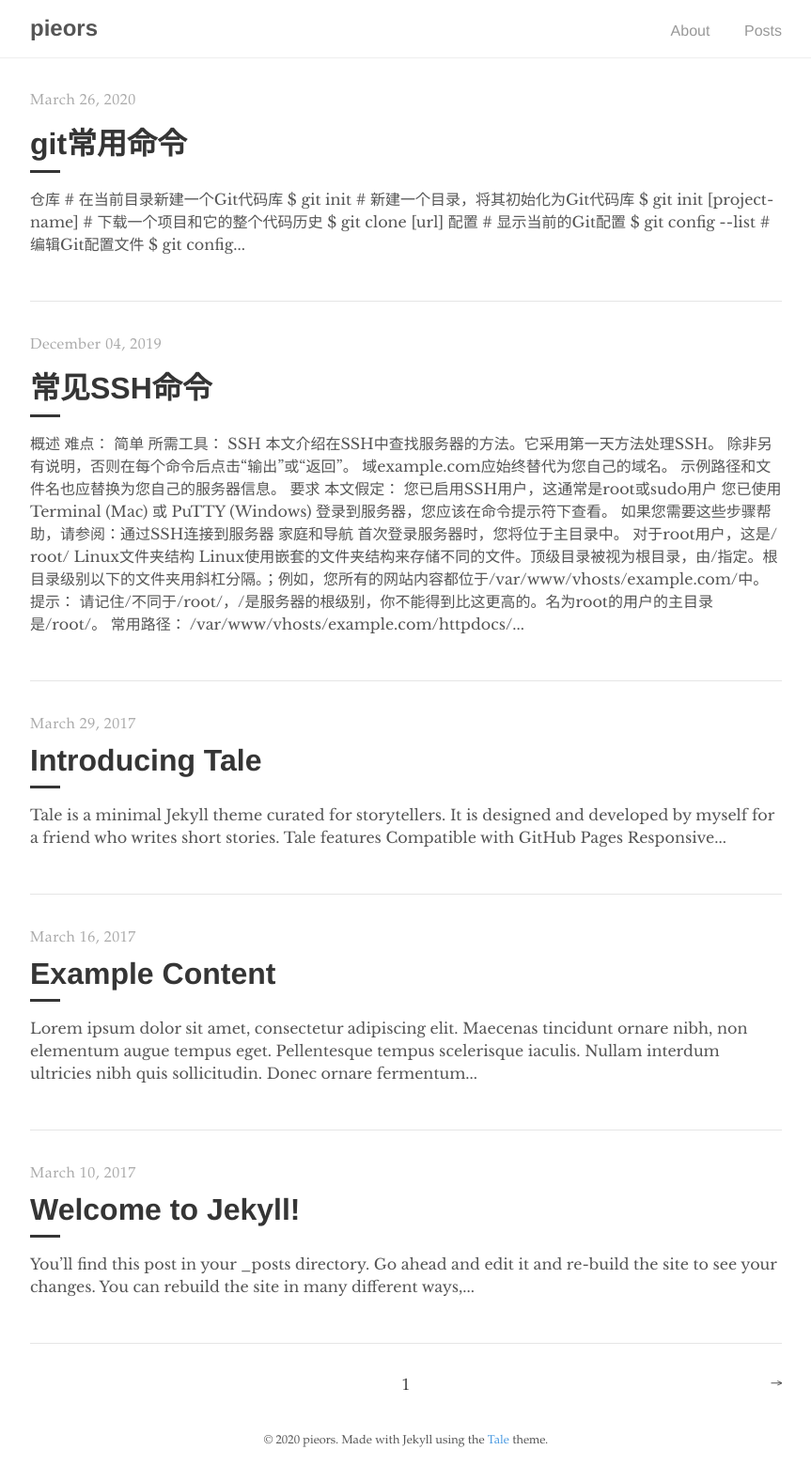
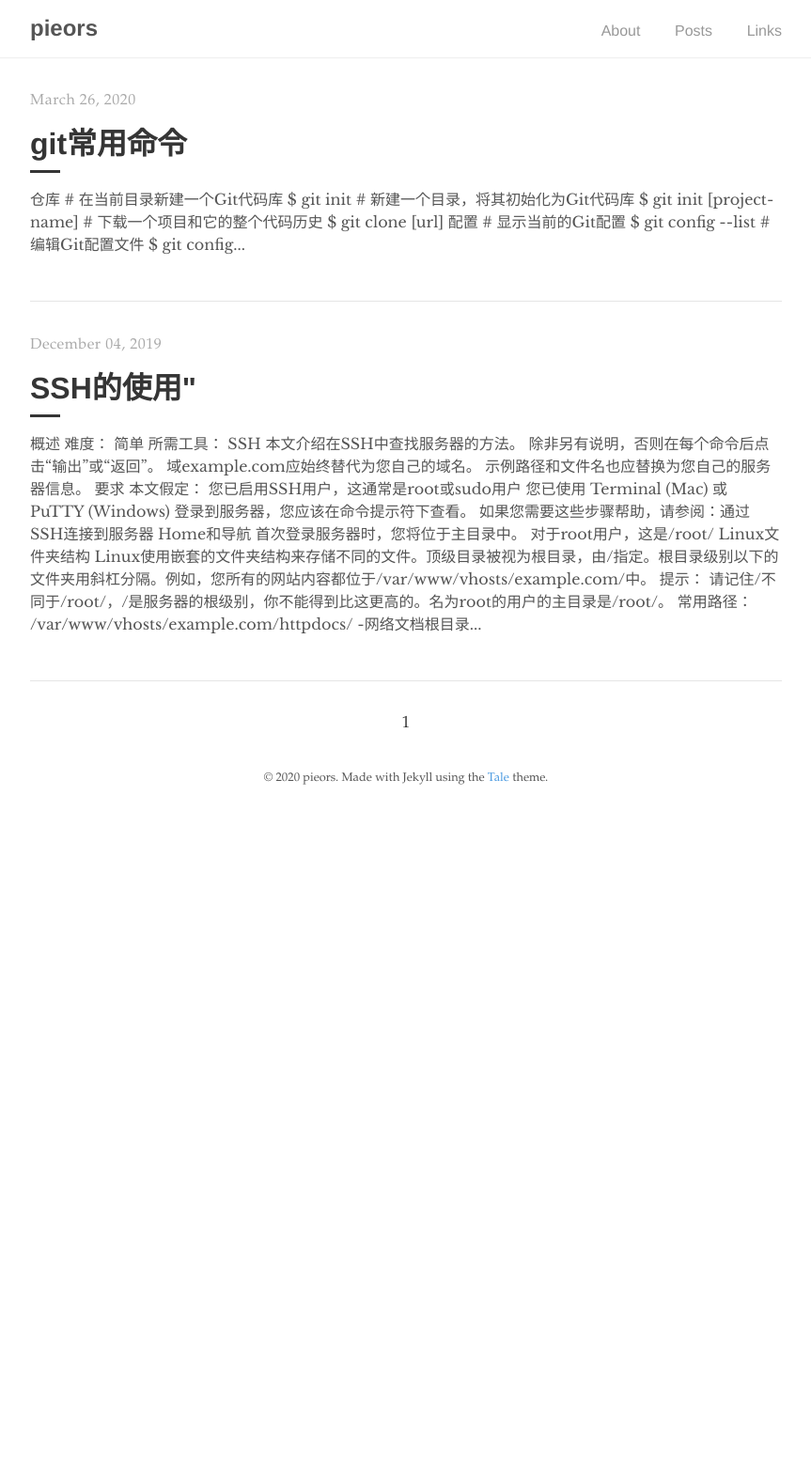
Before and after one commit to pieors/pieors.github.io, a Jekyll site: the page built from index.html, in a window 1280 px wide. Shown: the whole page at 94% size, without its empty margins (208-1071 px from the left). Built offline with Jekyll 4.4.1, drawn with Linux system fonts in a browser that asks for light colours; the list of posts is cut into pages by our own code; after the commit the page ends 900 px from its top, so only the background shows below that.

Commit message:
Delete and update some file

````diff
--- a/_config.yml
+++ b/_config.yml
@@ -1,6 +1,6 @@
 # Site settings
 title:          pieors
-description:    "Minimal Jekyll theme for storytellers"
+description:    "须知参差多态乃是幸福的本源"
 baseurl:        "/"
 url:            "https://pieors.com"
 
--- a/_includes/navigation.html
+++ b/_includes/navigation.html
@@ -6,6 +6,7 @@
     <ul>
       <li><a href="{{ '/about' | prepend: site.baseurl }}">About</a></li>
       <li><a href="{{ site.baseurl }}/">Posts</a></li>
+      <li><a href="{{ '/links' | prepend: site.baseurl }}">Links</a></li>
     </ul>
   </div>
 </nav>
--- a/_posts/2017-03-10-welcome-to-jekyll.md
+++ /dev/null
@@ -1,25 +0,0 @@
----
-layout: post
-title:  "Welcome to Jekyll!"
-author: "Jekyll"
----
-
-You’ll find this post in your `_posts` directory. Go ahead and edit it and re-build the site to see your changes. You can rebuild the site in many different ways, but the most common way is to run `jekyll serve`, which launches a web server and auto-regenerates your site when a file is updated.
-
-To add new posts, simply add a file in the `_posts` directory that follows the convention `YYYY-MM-DD-name-of-post.ext` and includes the necessary front matter. Take a look at the source for this post to get an idea about how it works.
-
-Jekyll also offers powerful support for code snippets: like these
-
-{% highlight ruby %}
-def print_hi(name)
-  puts "Hi, #{name}"
-end
-print_hi('Tom')
-#=> prints 'Hi, Tom' to STDOUT.
-{% endhighlight %}
-
-Check out the [Jekyll docs][jekyll-docs] for more info on how to get the most out of Jekyll. File all bugs/feature requests at [Jekyll’s GitHub repo][jekyll-gh]. If you have questions, you can ask them on [Jekyll Talk][jekyll-talk].
-
-[jekyll-docs]: https://jekyllrb.com/docs/home
-[jekyll-gh]:   https://github.com/jekyll/jekyll
-[jekyll-talk]: https://talk.jekyllrb.com/
--- a/_posts/2017-03-16-example-content.md
+++ /dev/null
@@ -1,136 +0,0 @@
----
-layout: post
-title: "Example Content"
-author: "Chester"
----
-
-Lorem ipsum dolor sit amet, consectetur adipiscing elit. Maecenas tincidunt ornare nibh, non elementum augue tempus eget. Pellentesque tempus scelerisque iaculis. Nullam interdum ultricies nibh quis sollicitudin. Donec ornare fermentum facilisis. Ut at sem ac sem imperdiet varius a eget tortor. Nam eu augue eget orci semper maximus in eget augue. Mauris ornare, nisl ut suscipit consectetur, mi quam interdum tellus, at rutrum quam eros ultrices mi.
-
-# Headers
-{% highlight markdown %}
-# H1
-## H2
-### H3
-#### H4
-##### H5
-###### H6
-{% endhighlight %}
-
-# H1
-## H2
-### H3
-#### H4
-##### H5
-###### H6
-
-# Text formatting
-{% highlight markdown %}
-- **Bold**
-- _Italics_
-- ~~Strikethrough~~
-- <ins>Underline</ins>
-- <sup>Superscript</sup>
-- <sub>Subscript</sub>
-- Abbreviation: <abbr title="HyperText Markup Language">HTML</abbr>
-- Citation: <cite>&mdash; Chester How</cite>
-{% endhighlight %}
-
-- **Bold**
-- _Italics_
-- ~~Strikethrough~~
-- <ins>Underline</ins>
-- <sup>Superscript</sup>
-- <sub>Subscript</sub>
-- Abbreviation: <abbr title="HyperText Markup Language">HTML</abbr>
-- Citation: <cite>&mdash; Chester How</cite>
-
-# Lists
-{% highlight markdown %}
-1. Ordered list item 1
-2. Ordered list item 2
-3. Ordered list item 3
-
-* Unordered list item 1
-* Unordered list item 2
-* Unordered list item 3
-{% endhighlight %}
-
-1. Ordered list item 1
-2. Ordered list item 2
-3. Ordered list item 3
-
-* Unordered list item 1
-* Unordered list item 2
-* Unordered list item 3
-
-# Links
-{% highlight markdown %}
-Check out tale on [GitHub](https://github.com/chesterhow/tale).
-{% endhighlight %}
-
-Check out tale on [GitHub](https://github.com/chesterhow/tale).
-
-# Images
-{% highlight markdown %}
-![Placeholder image](https://placehold.it/800x400 "Placeholder image")
-
-![Image with caption](https://placehold.it/700x400 "Image with caption")
-_This is an image with a caption_
-{% endhighlight %}
-
-![Placeholder image](https://placehold.it/800x400 "Placeholder image")
-
-![Image with caption](https://placehold.it/700x400 "Image with caption")
-_This is an image with a caption_
-
-# Code and Syntax Highlighting
-Use back-ticks for `inline code`. Multi-line code snippets are supported too through Pygments.
-
-{% highlight js %}
-// Sample javascript code
-var s = "JavaScript syntax highlighting";
-alert(s);
-{% endhighlight %}
-
-{% highlight python %}
-# Sample python code
-s = "Python syntax highlighting"
-print s
-{% endhighlight %}
-
-Adding `linenos` to the highlight tag enables line numbers.
-
-{% highlight js  linenos %}
-// Sample javascript code
-var s = "JavaScript syntax highlighting";
-alert(s);
-{% endhighlight %}
-
-# Blockquotes
-{% highlight markdown %}
-> Curabitur blandit tempus porttitor. Nullam quis risus eget urna mollis ornare vel eu leo. Nullam id dolor id nibh ultricies vehicula ut id elit.
-
-{% endhighlight %}
-
-> Curabitur blandit tempus porttitor. Nullam quis risus eget urna mollis ornare vel eu leo. Nullam id dolor id nibh ultricies vehicula ut id elit.
-
-# Horizontal Rule & Line Break
-{% highlight markdown %}
-Use `<hr>` for horizontal rules
-
-<hr>
-
-and `<br>` for line breaks.
-
-<br>
-{% endhighlight %}
-
-Use `<hr>` for horizontal rules
-
-<hr>
-
-and `<br>` for line breaks.
-
-<br>
-
-_The end_
--- a/_posts/2017-03-29-introducing-tale.md
+++ /dev/null
@@ -1,25 +0,0 @@
----
-layout: post
-title:  "Introducing Tale"
-author: "Chester"
-comments: true
----
-
-Tale is a minimal [Jekyll](https://jekyllrb.com/) theme curated for storytellers. It is designed and developed by [myself](https://github.com/chesterhow/) for a friend who writes short stories.
-
-## Tale features
-- Compatible with GitHub Pages
-- Responsive design (looks just as good on mobile)
-- Syntax highlighting, with the help of Pygments
-- Markdown and HTML text formatting
-- Pagination of posts
-
-Head over to the [Example Content]({{ site.baseurl }}/2017-03-16/example-content) post for a showcase of Tale's text formatting features.
-
-## Browser Support
-Tale works on most if not all modern browsers, including Chrome, Safari and Firefox 👍🏼
-
-## Download or Contribute
-Tale is publicly hosted on GitHub, so go ahead and download or fork it at the [GitHub repository](https://github.com/chesterhow/tale). If you spot any bugs or have any suggestions, feel free to create an issue or make a pull request.
-
-Thanks for checking out Tale!
--- a/_posts/2019-12-04-ssh.md
+++ b/_posts/2019-12-04-use-ssh.md
@@ -1,19 +1,19 @@
 ---
 layout: post
-title: "常见SSH命令"
+title: SSH的使用"
 author: "Pieors"
 ---
 
 ## 概述
 
-> 难点：	简单
+> 难度：	简单
 >
 > 所需工具：	SSH
 
-本文介绍在[SSH](https://mediatemple.net/community/products/all/204403684)中查找服务器的方法。它采用第一天方法处理SSH。
+本文介绍在[SSH](https://en.wikipedia.org/wiki/Ssh_(Secure_Shell))中查找服务器的方法。
 
 * 除非另有说明，否则在每个命令后点击“输出”或“返回”。
-* 域example.com应始终替代为您自己的域名。
+* 域<code>example.com</code>应始终替代为您自己的域名。
 * 示例路径和文件名也应替换为您自己的服务器信息。
 
 ## 要求
@@ -25,85 +25,90 @@ author: "Pieors"
 
 如果您需要这些步骤帮助，请参阅：[通过SSH连接到服务器](https://mediatemple.net/community/products/all/204403684)
 
-## 家庭和导航
+## Home和导航
 
 首次登录服务器时，您将位于主目录中。
 
-* 对于root用户，这是/ root/
+* 对于root用户，这是<code>/root/</code>
 
 ## Linux文件夹结构
 
-Linux使用嵌套的文件夹结构来存储不同的文件。顶级目录被视为根目录，由/指定。根目录级别以下的文件夹用斜杠分隔。；例如，您所有的网站内容都位于<code>/var/www/vhosts/example.com/</code>中。
+Linux使用嵌套的文件夹结构来存储不同的文件。顶级目录被视为根目录，由<code>/</code>指定。根目录级别以下的文件夹用斜杠分隔。例如，您所有的网站内容都位于<code>/var/www/vhosts/example.com/</code>中。
 
 >提示：
 >
->请记住/不同于/root/，/是服务器的根级别，你不能得到比这更高的。名为root的用户的主目录是/root/。
+>请记住<code>/</code>不同于<code>/root/</code>，/是服务器的根级别，你不能得到比这更高的。名为root的用户的主目录是<code>/root/</code>。
 
 常用路径：
 
-* <code>/var/www/vhosts/example.com/httpdocs/</code> -网络文档根目录
-* <code>/var/www/vhosts/example.com/statistics/logs/</code> -每个域的访问和错误日志
-* <code>/var/www/vhosts/example.com/conf/</code> -每个域的配置文件
-* <code>/etc/</code> -配置文件
-* <code>/etc/init.d/</code> -软件守护程序启动文件
+* <code>/var/www/vhosts/example.com/httpdocs/</code>
+-网络文档根目录
+* <code>/var/www/vhosts/example.com/statistics/logs/</code>
+-每个域的访问和错误日志
+* <code>/var/www/vhosts/example.com/conf/</code>
+-每个域的配置文件
+* <code>/etc/</code>
+-配置文件
+* <code>/etc/init.d/</code>
+-软件守护程序启动文件
 
 ## 移动到另一个目录
 
 使用此命令进入目录：
 
-~~~sh
+~~~shell
 cd
 ~~~
 
 您可以从服务器的根目录指定完整路径：
 
-```sh
+```shell
 cd/var/www/vhosts/example.com/conf/
 ```
 
 您可以输入现在所在的路径（省略开头/）：
 
-```sh
+```shell
 cd downloads/
 ```
 
 您可以进入目录级别：
 
-``` sh
+``` shell
 cd..
 ```
 
 您可以转到主目录：
 
-``` sh
+```shell
 cd~
 ```
 
-## 我在哪里：
+## 我在哪里
 
 在没有图形的情况下使用服务器可能需要一些时间来适应。如果您需要确切查看您所在的文件夹，请使用以下命令：
 
-```sh
+```shell
 pwd
 ```
 
 他代表打印工作目录。您将看到如下输出：
 
-```sh
+```shell
 /var/www/vhosts/
 ```
 
-## 这是什么：
+## 这是什么
 
 接下来，我们要查看当前目录中的文件和文件夹列表：
 
-```sh
+```shell
 ls -alh
 ```
 
-ls是列表命令，-alh通过三种方式修改标准列表。-表示应显示所有文件甚至隐藏文件。l表示使用了长格式-它显示了文件大小和每个文件的最后修改日期的信息。h使尺寸以方便的单位显示。下面是一些示例：
+<code>ls</code>是列表命令，<code>-alh</code>通过三种方式修改标准列表。<code>-</code>表示应显示所有文件甚至隐藏文件。<code>l</code>表示使用了长格式,它显示了文件大小和每个文件的最后修改日期的信息。<code>h</code>使尺寸以方便的单位显示。下面是一些示例：
 
-```sh
+```shell
 drwxr-x--- 10 domainuser psaserv 4.0K Oct 20 19:51.
 drwxr-xr-x 14 root	root	4.0K Aug 17 22:16.
 -rw-r--r-- 1 domainuser psacln 2.1K Apr 20 2010 about.php
@@ -116,7 +121,7 @@ drwxr-xr-x 2 domainuser psacln 4.0K Jul 2 16:43 image
 
 让我们分解上一部分中运行<code>ls -alh</code>命令时显示的文件元素。
 
-```sh
+```shell
 -rw-r--r-- 1 domainuser psacln 1.9K Mar 5 2010 index.php
 ```
 
@@ -134,31 +139,28 @@ drwxr-xr-x 2 domainuser psacln 4.0K Jul 2 16:43 image
 
 要更改权限：
 
-```sh
+```shell
 chmod 755 index.php
 ```
 
 <code>chmod</code> 是命令。755是一种代码，用于告诉您要对文件进行那种类型的读取、写入和执行权限。<code>index.php</code> 是一个示例 - 您应使用文件名替换。
+> 快速权限指南：
+```oz
+		7 = 读取 + 写入 + 执行
+  	6 = 读取 + 写入
+		5 = 读取 + 执行
+		4 = 读取
+		3 = 写入 + 执行
+		2	= 写入
+		1 = 执行
+		0 = 拒绝所有访问
+```
+>	第一个数字用于所有者，第二个数字用于组，第三个数字用于每个人。
 
-```oz
-
-	快速权限指南：
-
-	7 = 读取 + 写入 + 执行
-	6 = 读取 + 写入
-	5 = 读取 + 执行
-	4 = 读取
-	3 = 写入 + 执行
-	2 = 写入
-	1 = 执行
-	0 = 拒绝所有访问
-
-	第一个数字用于所有者，第二个数字用于组，第三个数字用于每个人。
-```
 
 更改所有者：
 
-```sh
+```shell
 chown domainuser index.php
 ```
 
@@ -168,7 +170,7 @@ chown domainuser index.php
 
 更改组：
 
-```sh
+```shell
 chgrp psacln index.php
 ```
 
@@ -176,7 +178,7 @@ chgrp psacln index.php
 
 一次性更改所有者和组：
 
-```sh
+```shell
 chown domainuser:psacln index.php
 ```
 
@@ -186,18 +188,15 @@ chown domainuser:psacln index.php
 
 使用以下命令将文件复制到其他位置（第一个示例），或复制到相同文件夹但具有新名称（第二个示例）：
 
-```sh
+```shell
 cp logo.png image/logo.png
 cp index.php index.php_old
 ```
 
 <code>cp</code> 是命令。列出的第一个文件是您要复制的文件，第二个文件是该文件的复制版本的新名称，包括有关复制位置的所有路径信息。您可以使用上面示例中的相对路径（即，当前文件夹中已经有一个图像文件夹），或者可以使用以<code>/</code> 开头的完整服务器路径。
-
-
-
 您还可以使用<code>-R</code> 复制整个文件夹（以及所有子文件夹）：
 
-```sh
+```shell
 cp -R image/image2
 ```
 
@@ -205,7 +204,7 @@ cp -R image/image2
 
 <code>move</code> 命令的格式与<code>copy</code> 命令的格式非常相似。这是一个例子：
 
-```sh
+```shell
 mv logo.png image/logo.png
 ```
 
@@ -213,17 +212,14 @@ mv logo.png image/logo.png
 
 您还可以使用它来重命名文件：
 
-```sh
+```shell
 mv index.php index.php_old
 ```
 
 这会将<code>index.php</code> 重命名为<code>index.php_old</code> 。
-
-
-
 最后，您可以像移动单文件一样轻松地移动文件夹。本示例说明如何将<code>iamge/</code> 上移一层（<code>..</code> 表示”上一层“）：
 
-```sh
+```shell
 mv image/..
 ```
 
@@ -231,13 +227,13 @@ mv image/..
 
 使用以下命令压缩文件：
 
-```sh
+```shell
 zip -r archive_name.zip folder_to_compress
 ```
 
 使用此命令解压压缩文件：
 
-```sh
+```shell
 unzip archive_name_zip
 ```
 
@@ -247,29 +243,23 @@ unzip archive_name_zip
 
 <code>rsync</code> 命令可以代替<code>cp</code> 命令使用，并且可以在<code>Linux</code> 的所有平台上使用。<code>rsync</code>  可以与<code>cp</code> 相同的方式使用，并且有其他好处，例如文件权限和所有权保留，传输期间的压缩以及文件之间的比较以更新备份。
 
-```sh
+```shell
 rsync -a logo.png images/logo.png
 rsync -a index.php index.php_old
 ```
 
 <code>rsync</code>是命令，后跟”<code>-a</code> "标志，该标志使系统知道保留权限，所有权，时间戳记以及是否<code>rsync</code> 目录，以使其递归执行。下一部分“<code>logo.png</code> ”是源文件，后跟该文件要复制到的目标。
-
-
-
 <code>rsync</code>的另一个用途是能够通过网络将文件和文件夹复制到另一台服务器。如果您要运行一些备份，或在（mt)  Media Temple网络中从一台服务器迁移到另一台服务器，这将非常有用。第一示例将向您展示如何使用<code>SSH</code> 登录凭据将<code>example.com</code> 的整个文档根目录复制到另一台服务器。
 
-```sh
+```shell
 rsync -avz example.com
 user@host:/path/to/destination
 ```
 
 当您按<code>Enter</code> 键时，将提示您输入远程服务器上用户的密码。这会将整个目录<code>example.com</code> 及其内容移动到远程器上的目标位置。选项<code>-avz</code> 让<code>rsync</code> 知道您要存档文件许可证，所有权，对于正在处理的文件进行冗长的读出，并且希望压缩文件以使用更少的带宽。
-
-
-
 您也可以反向进行此操作，以将文件副本从远程服务器下载到本地计算机。
 
-```sh
+```shell
 rsync -avz user@host:/path/to/source./
 ```
 
@@ -279,7 +269,7 @@ rsync -avz user@host:/path/to/source./
 
 + 创建或编辑文件：
 
-```sh
+```shell
 vi file.html
 ```
 
@@ -293,7 +283,7 @@ vi file.html
 
 + 创建一个空文件夹（以后可以打开进行编辑）：
 
-```sh
+```shell
 touch new_file.html
 ```
 
@@ -320,14 +310,14 @@ cat index.html
 
 但是，如果文件很大，这可能会令人不知所措。在这种情况下，可以使用较少的<code>|</code> 或更多的<code>|</code> 字符。更方便地滚动浏览内容。较少使用箭头键，更多使用<code>Enter</code> 。键入<code>q</code> 退出其中一个。
 
-```sh
+```shell
 less access_log
 cat access_log | more
 ```
 
 + 在文件中搜索特定短语：
 
-```sh
+```shell
 cat error_log | egrep "permission"
 ```
 
@@ -337,39 +327,33 @@ cat error_log | egrep "permission"
 
 您也可以使用<code>SSH</code> 删除文件。再删除之前，请确保不再需要它。
 
-```sh
+```shell
 rm index.php_old
 ```
 
 您将收到如下输出：
 
-```sh
+```shell
 rm:remove regular file 'index.php_old'?
 ```
 
 输入<code>y</code> 确认，或输入<code>n</code>取消。如果不想被提示，请在命令中添加<code>-f</code> ：
 
-```sh
+```shell
 rm -rf index.php_old
 ```
 
 另外，如果要删除整个目录及其内容（包括子目录），请添加<code>-r</code> 。批准目录中的每一次删除操作可能很快就会变得单调乏味，所以通常使用<code>-f</code> 。
-
-
-
 请谨慎使用<code>rm -rf</code> 命令。它将不可逆地删除一个文件夹及其中的所有文件和子文件夹。
-
-
-
 为确保删除正确的内容，您可以始终先运行<code>list</code> 命令。例如：
 
-```sh
+```shell
 ls -alh /path/to/unwanted/folder
 ```
 
 这是递归删除命令：
 
-```sh
+```shell
 rm -rf /path/to/unwanted/folder
 ```
 
@@ -377,13 +361,13 @@ rm -rf /path/to/unwanted/folder
 
 + 服务器磁盘中使用量：
 
-```sh
+```shell
 df -h
 ```
 
 您将看到这样的输出，其中使用了数量和百分比：
 
-```sh
+```shell
 Filesystem				Size Used Avail Use%
 Mounted on
 /dev/vzfs				20G 3.1G 17G 17%/
````
Also changed, not shown: _pages/links.md (added, +6 -0 lines), _posts/2017-03-05-pagination-post.md (deleted, +0 -7 lines), _posts/2017-03-06-the-mystery-of-the-filler-post.md (deleted, +0 -13 lines), _posts/2017-03-07-the-case-of-the-missing-post.md (deleted, +0 -11 lines), README.md, _posts/2020-03-26-git-command.md (renamed from _posts/2020-03-26-git.md).
